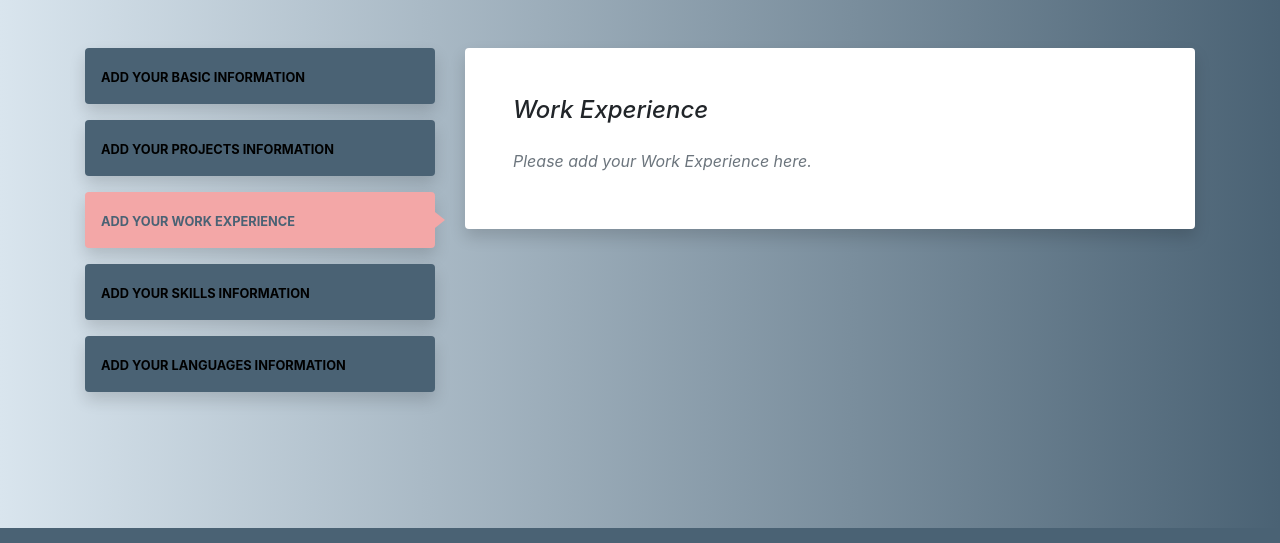
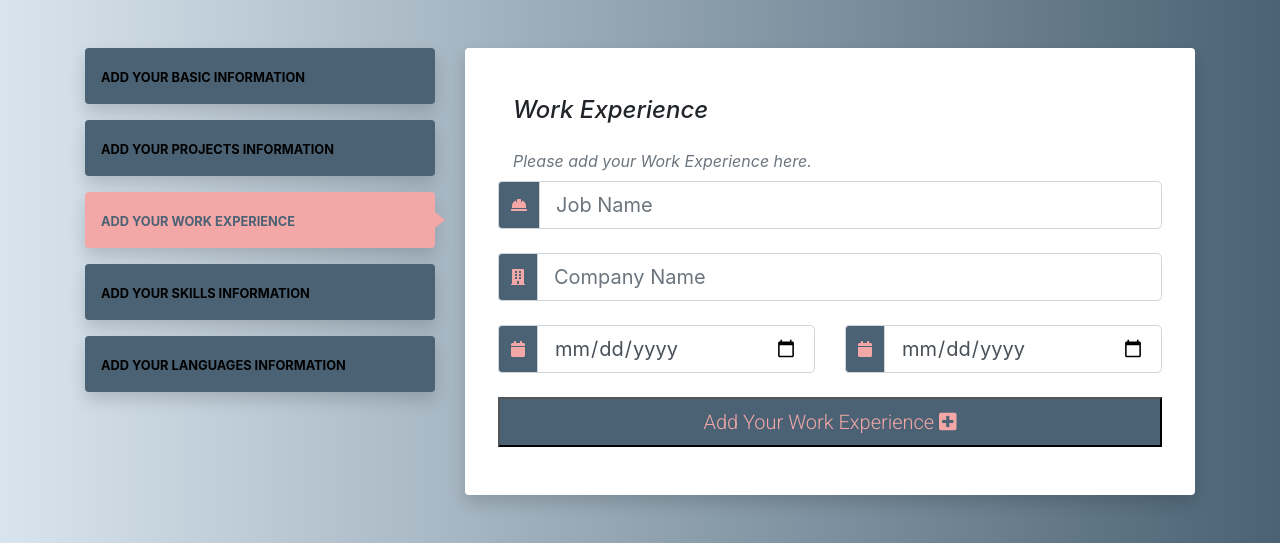
Before and after one commit to nahed2019/jobpass-ms3, a Flask app: page /basic_info in a window 1280 px wide, after a click on "ADD YOUR WORK EXPERIENCE". Shown: the part 272-815 px from the top of the page. Run offline with Flask 2, Linux system fonts and the light colour scheme; some libraries are stand-ins or nearby versions.

Commit message:
add Work Experience functionality

```diff
--- a/app.py
+++ b/app.py
@@ -125,7 +125,24 @@ def add_project():
         }
         mongo.db.projects.insert_one(project)
         flash(
-            "Projects Information Successfully Added, Add more Projects Info or move to Experience section ")
+            "Projects Information Successfully Added,Add more Projects Info or move to Experience section")
+
+    return render_template("add_profile.html")
+
+
+@app.route("/work_experience", methods=["GET", "POST"])
+def work_experience():
+    if request.method == "POST":
+        work_experience = {
+            "job_title": request.form.get("job_title"),
+            "company_name": request.form.get("company_name"),
+            "from_date": request.form.get("from_date"),
+            "to_date": request.form.get("to_date"),
+            "created_by": session["user"]
+        }
+        mongo.db.work_experience.insert_one(work_experience)
+        flash(
+            "Experience Information Successfully Added, Add more Experience")
 
     return render_template("add_profile.html")
 
--- a/static/js/script.js
+++ b/static/js/script.js
@@ -0,0 +1,4 @@
+$(".datepicker").datepicker({
+    format: "dd/mm/yyyy",
+    clearBtn: true,
+  });
--- a/templates/add_profile.html
+++ b/templates/add_profile.html
@@ -14,7 +14,8 @@
         class="nav flex-column nav-pills nav-pills-custom"
         id="v-pills-tab"
         role="tablist"
-        aria-orientation="vertical">
+        aria-orientation="vertical"
+      >
         <a
           class="nav-link mb-3 p-3 shadow active"
           id="v-pills-basics-tab"
@@ -118,7 +119,6 @@
                     type="text"
                     required
                   />
-
                 </div>
                 <!--last name -->
                 <div class="input-group col-md-6 mb-4">
@@ -208,7 +208,6 @@
                     required
                   />
                 </div>
-
               </div>
 
               <!-- Adress -->
@@ -247,7 +246,6 @@
                     required
                   ></textarea>
                 </div>
-
               </div>
               <!-- submit button -->
               <div class="row">
@@ -273,7 +271,11 @@
             Please fill up the form below with the information of your projects.
           </p>
           <div class="row">
-            <form method="POST" action="{{url_for('add_project')}}" style="width:100%">
+            <form
+              method="POST"
+              action="{{url_for('add_project')}}"
+              style="width: 100%"
+            >
               <div class="row">
                 <!--project name -->
                 <div class="input-group col-12 mb-4">
@@ -341,7 +343,6 @@
                   </button>
                 </div>
               </div>
-
             </form>
           </div>
         </div>
@@ -356,6 +357,95 @@
           <p class="font-italic text-muted mb-2">
             Please add your Work Experience here.
           </p>
+          <div class="row">
+            <form
+              method="POST"
+              action="{{url_for('work_experience')}}"
+              style="width: 100%"
+            >
+              <div class="row">
+                <!--job name -->
+                <div class="input-group col-12 mb-4">
+                  <div class="input-group-prepend">
+                    <div class="input-group-text icon-color">
+                      <i class="fas fa-hard-hat"></i>
+                    </div>
+                  </div>
+                  <input
+                    class="form-control form-control-lg validate"
+                    placeholder="Job Name"
+                    id="job_title"
+                    name="job_title"
+                    type="text"
+                    required
+                  />
+                </div>
+              </div>
+
+              <!-- company  -->
+              <div class="row">
+                <div class="input-group col-12 mb-4">
+                  <div class="input-group-prepend">
+                    <div class="input-group-text icon-color">
+                      <i class="fas fa-building"></i>
+                    </div>
+                  </div>
+                  <input
+                    class="form-control form-control-lg validate"
+                    placeholder="Company Name"
+                    id="company_name"
+                    name="company_name"
+                    type="text"
+                    required
+                  />
+                </div>
+              </div>
+
+              <!-- from/to date -->
+              <div class="row">
+                <div class="input-group  col-6 mb-4 datepicker date" >
+                  <div class="input-group-prepend">
+                    <div class="input-group-text icon-color">
+                      <i class="fas fa-calendar"></i>
+                    </div>
+                  </div>
+                  <input
+                    type="date"
+                    placeholder="Choose a start date"
+                    class="form-control form-control-lg validate "
+                    id="from_date"
+                    name="from_date"
+                    required
+                  />
+                </div>
+                <div class="input-group  col-6 mb-4 datepicker date" >
+                  <div class="input-group-prepend">
+                    <div class="input-group-text icon-color">
+                      <i class="fas fa-calendar"></i>
+                    </div>
+                  </div>
+                  <input
+                    type="date"
+                    placeholder="Choose end date"
+                    class="form-control form-control-lg validate "
+                    id="to_date"
+                    name="to_date"
+                    required
+                  />
+                </div>
+              </div>
+
+              <!-- submit button -->
+              <div class="row">
+                <div class="col-12">
+                  <button type="submit" class="btn-large btn-block">
+                    Add Your Work Experience
+                    <i class="fas fa-plus-square right"></i>
+                  </button>
+                </div>
+              </div>
+            </form>
+          </div>
         </div>
         <!-- Tabs content/ skills information -->
         <div
```
Lines whose indentation alone changed are shown as unchanged.
